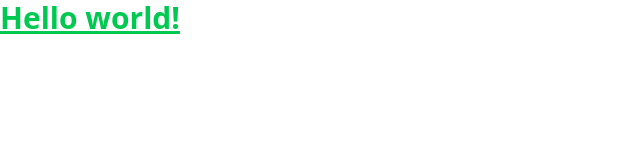
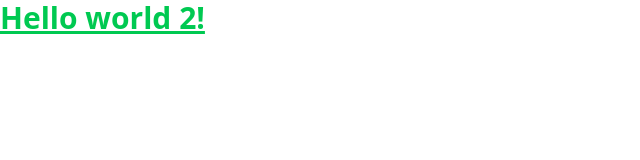
Before and after one commit to kudae3/careforyou_template, a website: page src/index.html in a window 1280 px wide. Shown: the full height of the page, 0-640 px from the left. Drawn offline with Linux system fonts and the light colour scheme.

Commit message:
hmk-commit

```diff
--- a/src/index.html
+++ b/src/index.html
@@ -7,7 +7,7 @@
 </head>
 <body>
   <h1 class="text-3xl font-bold underline text-green-500">
-    Hello world!
+    Hello world 2!
   </h1>
 </body>
 </html>
```
